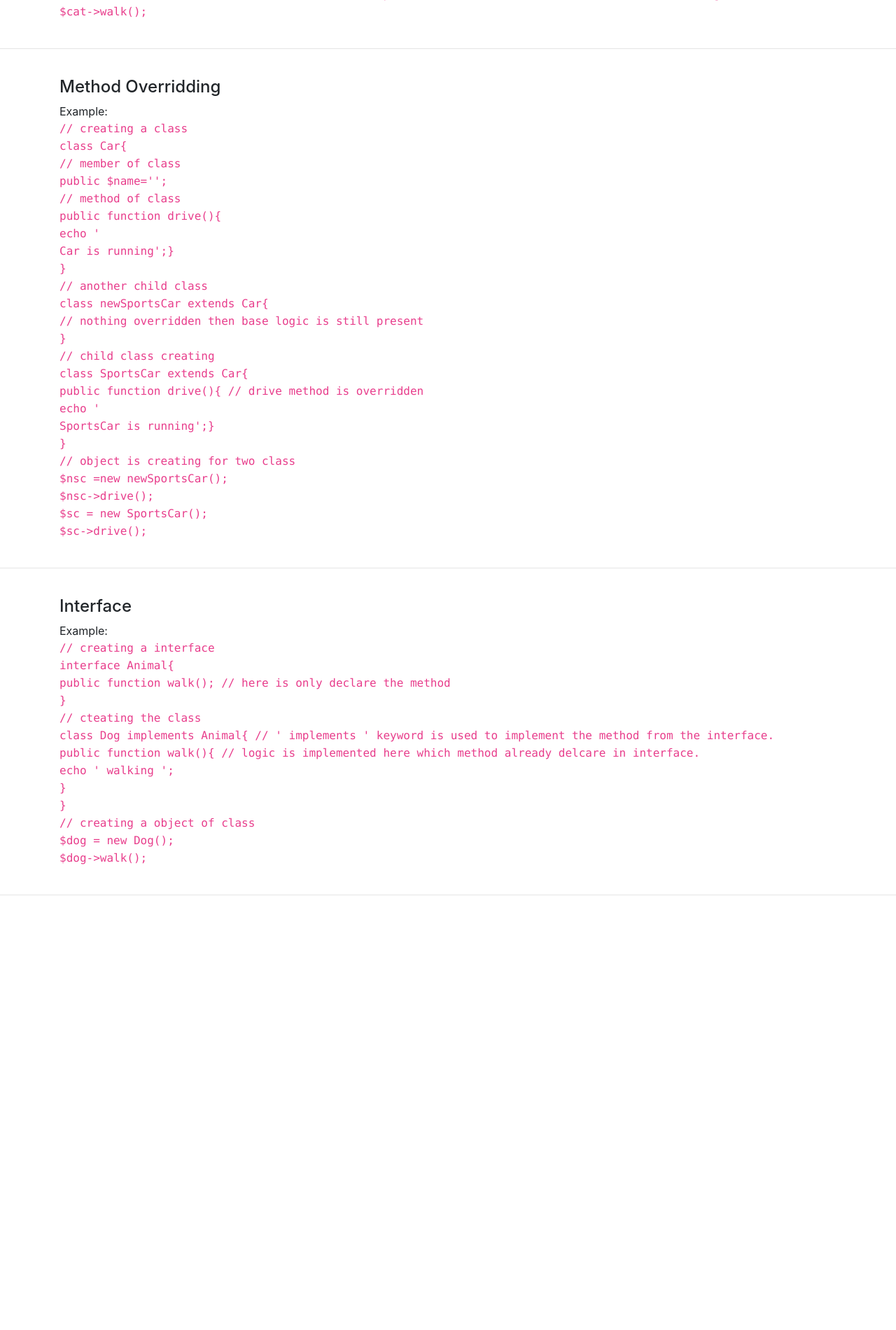
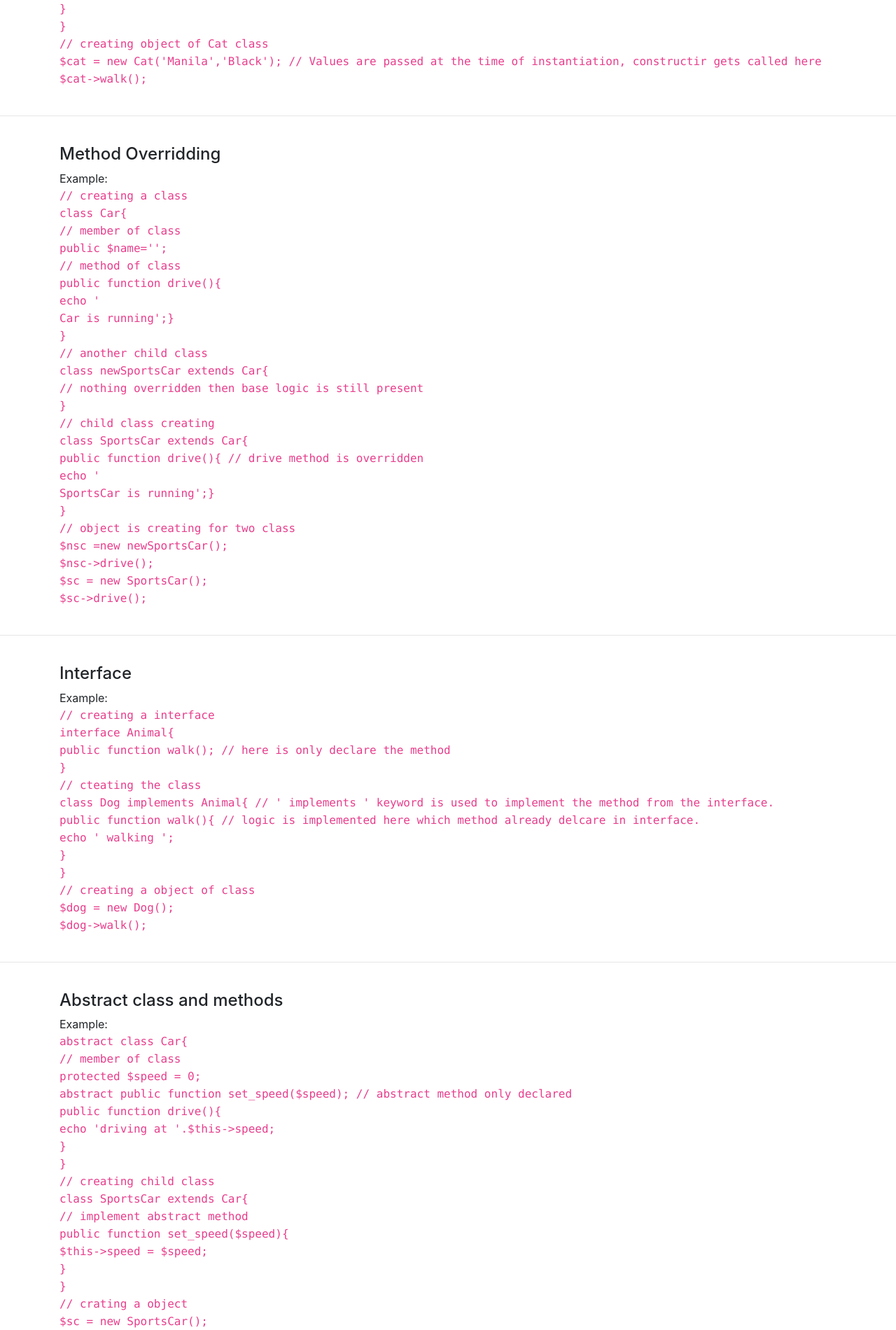
Before and after one commit to rabikrishnayadav/php, a PHP site: page /php/oops/index.php in a window 1280 px wide. Shown: the part 2340-4240 px from the top of the page at 70% size. Before the commit the page ends 3619 px from the top, so only its background shows below. Run offline with PHP 8.4, Linux system fonts and the light colour scheme.

Commit message:
abstract class and method

```diff
--- a/oops/index.php
+++ b/oops/index.php
@@ -30,6 +30,10 @@
 		It is similar to a class but methods are only declared, they don't have any logic mean it's not define the methods.<br>
 		Logic(or definition) is implemened in the class which implements the interface.<br>
 		<li>Abstract Class & Method</li>
+		Abstract class<br>
+		A class which has some methods declare only but not defined.<br>
+		The method are defined in the derived class.<br>
+		'abstract' is keyword used to declare the abstract class.<br>
 		<li>Access Modifiers</li>
 	</ul>
 	</div><br><hr><br>
@@ -152,5 +156,30 @@
 			$dog->walk();<br>
 		</code>
 	</div><br><hr><br>
+	<div class="container">
+		<h4>Abstract class and methods</h4>
+		Example:<br>
+		<code>
+			abstract class Car{<br>
+				// member of class<br>
+				protected $speed = 0;<br>
+				abstract public function set_speed($speed);  // abstract method only declared<br>
+				public function drive(){<br>
+					echo 'driving at '.$this->speed;<br>
+				}<br>
+			}<br>
+			// creating child class<br>
+			class SportsCar extends Car{<br>
+				// implement abstract method<br>
+				public function set_speed($speed){<br>
+					$this->speed = $speed;<br>
+				}<br>
+			}<br>
+			// crating a object<br>
+			$sc = new SportsCar();<br>
+			$sc->set_speed(100);<br>
+			$sc->drive();<br>
+		</code>
+	</div><br><hr><br>
 </body>
 </html>
```
Also changed, not shown: oops/abstract.php (added, +40 -0 lines).
